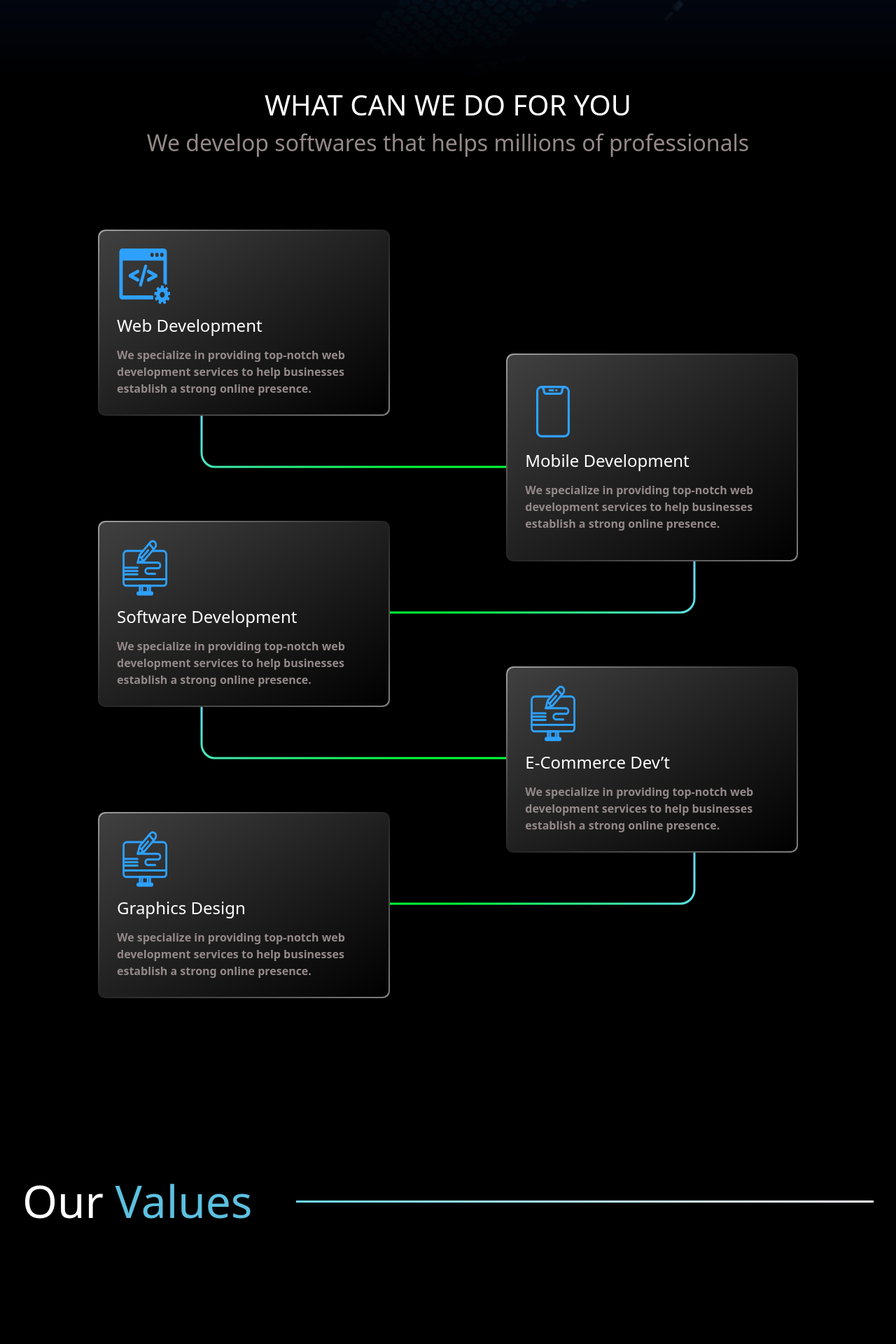
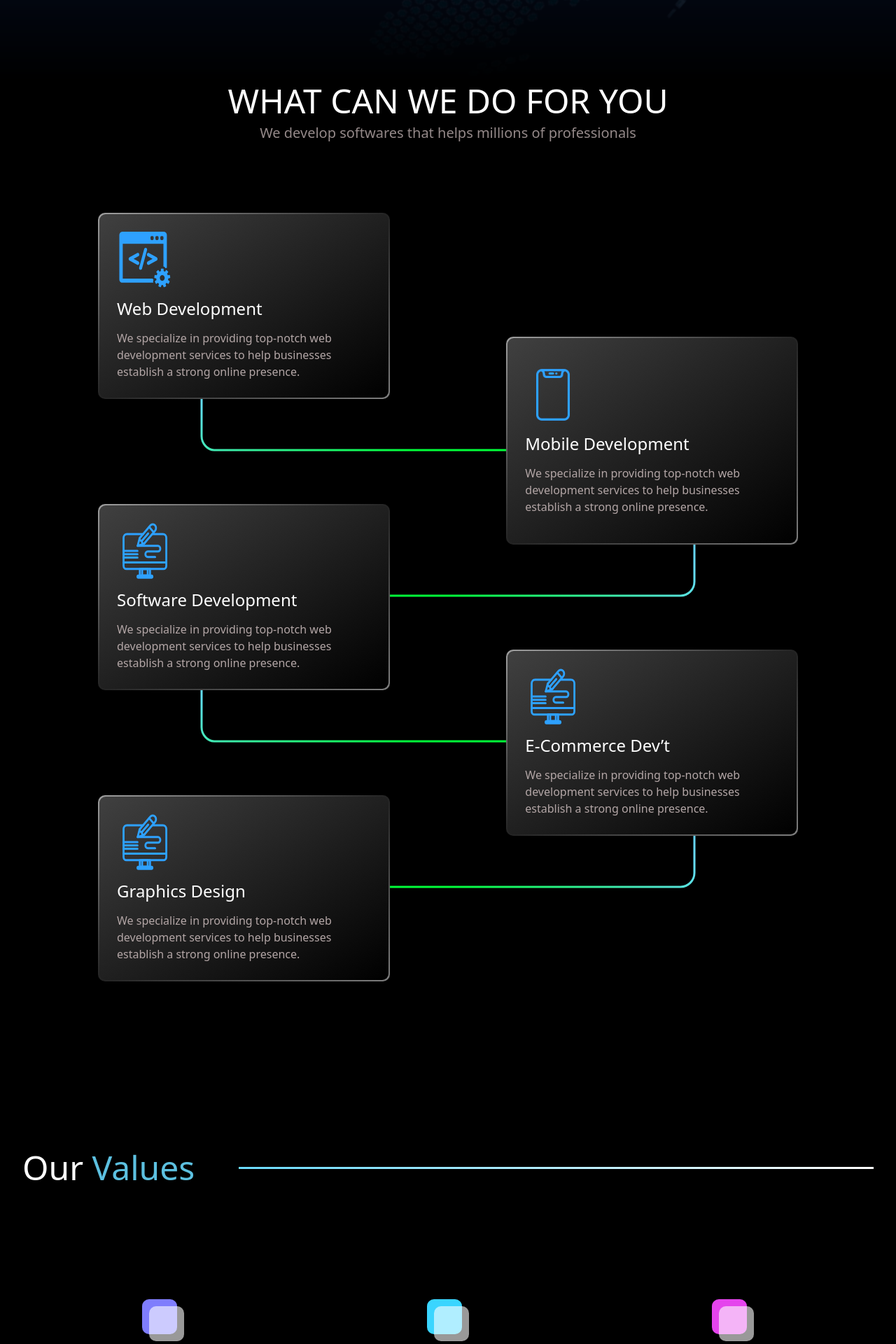
Before and after one commit to Upsurge-Tech/UpsurgeVite, a React (Vite) app in the folder upsurge/: page / in a window 1280 px wide. Shown: the part 680-2600 px from the top of the page at 70% size. Built offline with nearby package versions, Linux system fonts and the light colour scheme.

Commit message:
decrease fs and weight in services, make my other sections have consistent header size

```diff
--- a/upsurge/src/components/OurValues/index.jsx
+++ b/upsurge/src/components/OurValues/index.jsx
@@ -43,7 +43,7 @@ export default function OurValues() {
     <section className="bg-[black] text-white px-[2rem] py-[80px] overflow-hidden">
       <div className="max-w-[1400px] m-auto ">
         <div className="flex items-center gap-[63px] pb-[164px]">
-          <h2 className="text-[64px]">
+          <h2 className="text-4xl md:text-5xl ">
             Our <span className="text-[#5cc0e0]">Values</span>{' '}
           </h2>
           <div className="flex-1 bg-gradient-to-r from-[#6adbfe] to-white h-[3px]"></div>
--- a/upsurge/src/components/Partners/index.jsx
+++ b/upsurge/src/components/Partners/index.jsx
@@ -35,7 +35,7 @@ export default function Partners() {
   return (
     <section className='bg-black py-[100px]'>
       <div className='flex items-center gap-[63px] pb-[120px] max-w-[1480px] m-auto px-[1rem]'>
-        <h2 className='text-[64px] text-white'>
+        <h2 className='text-4xl md:text-5xl  text-white'>
           Our <span className='text-[#5cc0e0]'>Partners</span>
         </h2>
         <div className='flex-1 bg-gradient-to-r from-[#6adbfe] to-white h-[3px]'></div>
--- a/upsurge/src/components/Services/DevelopmentCard.jsx
+++ b/upsurge/src/components/Services/DevelopmentCard.jsx
@@ -48,8 +48,8 @@ export default function DevelopmentCard({ development, gridArea }) {
     `}
       >
         <img src={image} className='w-[80px] h-[80px]' />
-        <h3 className='text-[1.5rem] leading-[40px] text-white'>{title}</h3>
-        <p className='font-[600] text-[#948989]'>{content}</p>
+        <h3 className='text-2xl leading-[40px] text-white'>{title}</h3>
+        <p className='font-[400] text-[#b3a6a6]'>{content}</p>
       </div>
     </motion.div>
   )
--- a/upsurge/src/components/Services/index.jsx
+++ b/upsurge/src/components/Services/index.jsx
@@ -53,8 +53,8 @@ establish a strong online presence.`,
 
      `}>
       <div className="text-center pb-[100px]">
-        <h2 className="text-[40px] text-white">WHAT CAN WE DO FOR YOU</h2>
-        <p className="text-[32px] text-[#948989]">
+        <h2 className="text-4xl md:text-5xl pb-2 text-white">WHAT CAN WE DO FOR YOU</h2>
+        <p className="text-xl text-[#948989]">
           We develop softwares that helps millions of professionals
         </p>
       </div>
--- a/upsurge/src/components/Testimonitals/index.jsx
+++ b/upsurge/src/components/Testimonitals/index.jsx
@@ -60,7 +60,7 @@ export default function Testimonials() {
     <section className='bg-black py-[100px] ' id='testimonials'>
       <div className='max-w-[1480px] m-auto '>
         <div className='flex items-center gap-[63px] pb-[120px] px-[1rem]'>
-          <h2 className='text-[64px] text-white'>Testimonials</h2>
+          <h2 className='text-4xl md:text-5xl  text-white'>Testimonials</h2>
           <div className='flex-1 bg-gradient-to-r from-[#6adbfe] to-white h-[3px]'></div>
         </div>
         <TestimonialSlider testimonials={testimonials} />
```
